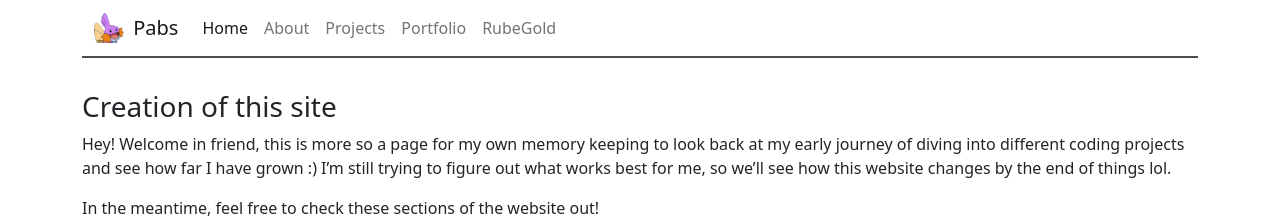
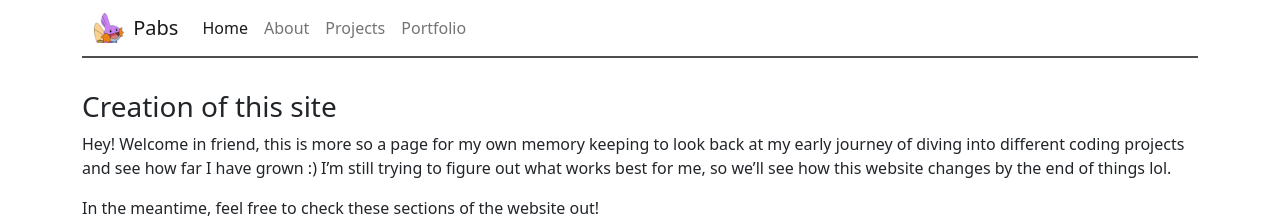
Before and after one commit to youngpabs/paabs.github.io, a Jekyll site: the page built from index.html, in a window 1280 px wide. Shown: the top 218 px of the page. Built offline with Jekyll 4.4.1, drawn with Linux system fonts in a browser that asks for light colours.

Commit message:
Update navigation.yml

```diff
--- a/_data/navigation.yml
+++ b/_data/navigation.yml
@@ -6,5 +6,6 @@
   link: /projects/
 - name: Portfolio
   link: /portfolio/
-- name: RubeGold
-  link: /portfolio/rubegold
+- link: /portfolio/rubegold
+- link: /portfolio/Physics
+- link: portfolio/pewpew
```
